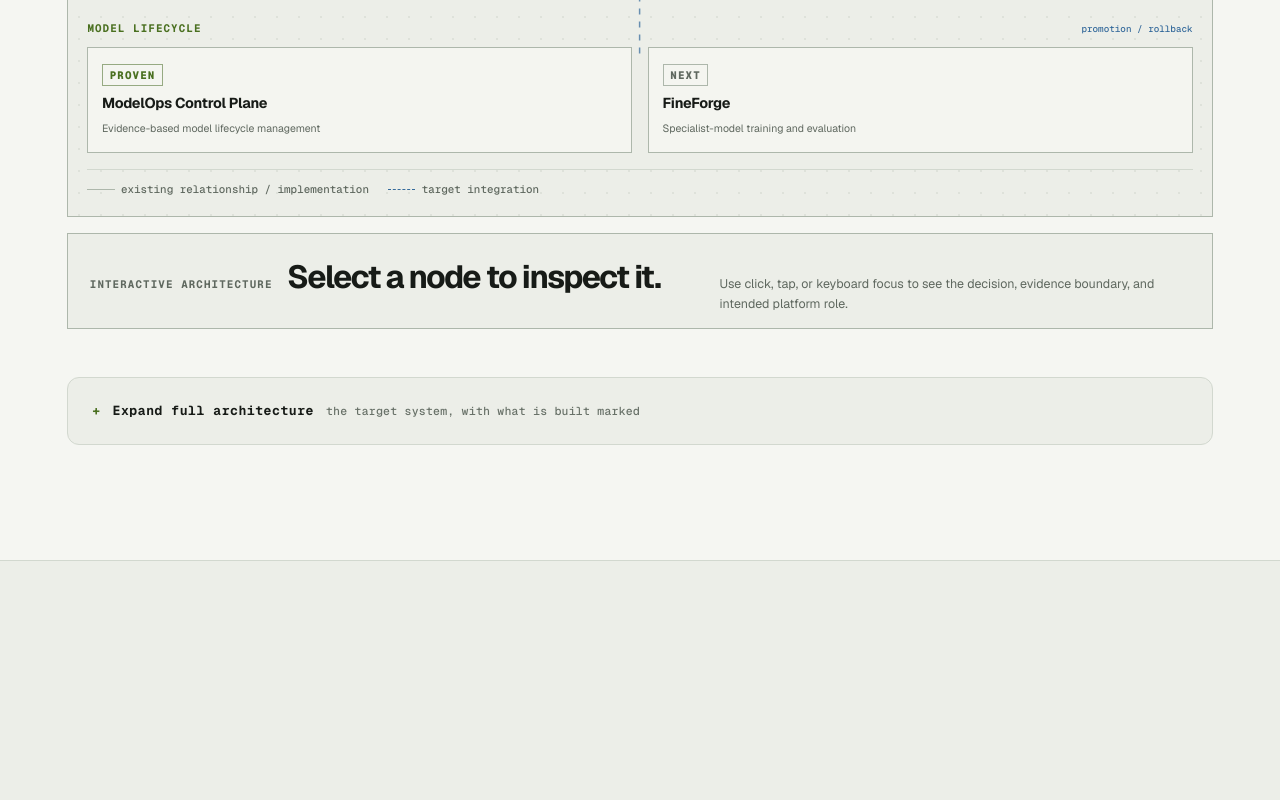
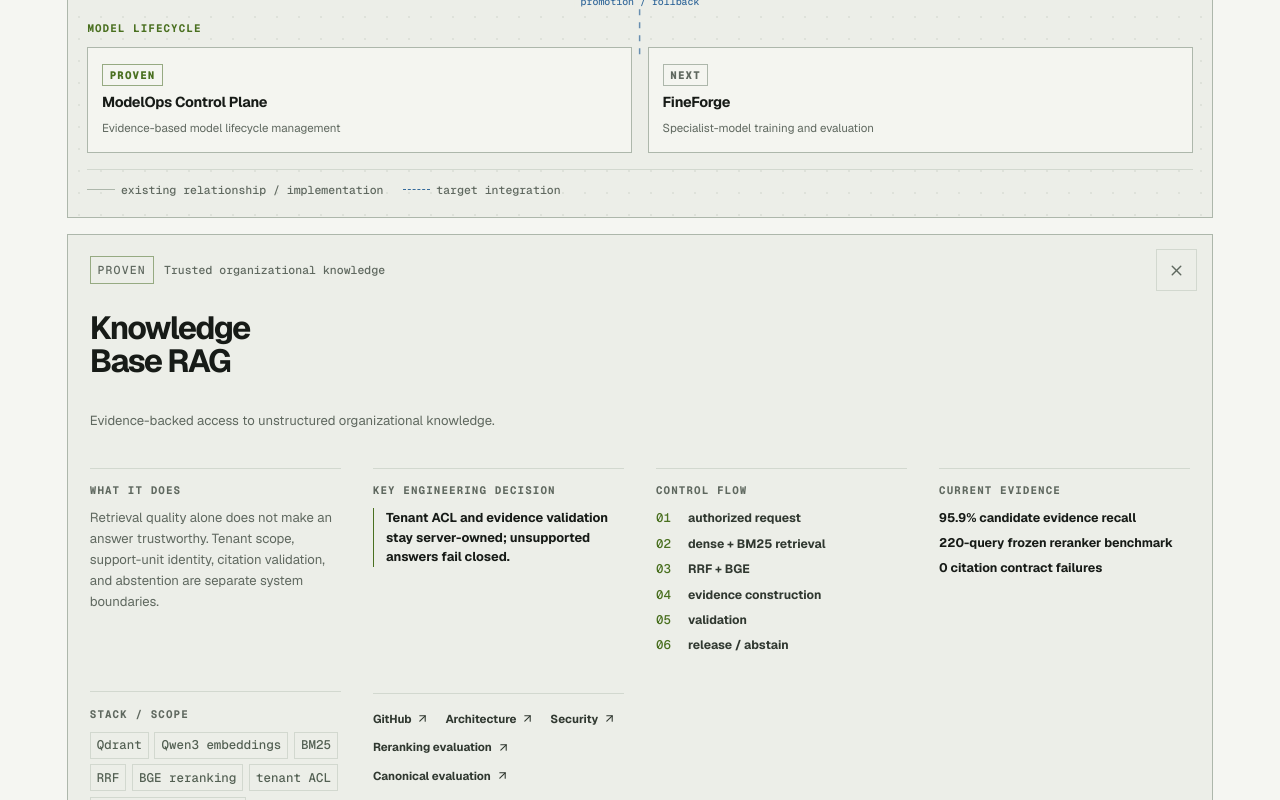
Before and after one commit to negativexq/portfolio-site, a Next.js app: page /platform in a window 1280 px wide. Shown: the part 1920-2720 px from the top of the page. Built offline with nearby package versions, Linux system fonts and the light colour scheme.

Commit message:
Polish platform architecture evidence UX

```diff
--- a/components/content/platform-page.tsx
+++ b/components/content/platform-page.tsx
@@ -145,15 +145,7 @@
   node: PlatformNode | null;
   onClose: () => void;
 }) {
-  if (!node) {
-    return (
-      <aside className="platform-detail-panel platform-detail-empty" id="platform-node-detail" aria-live="polite">
-        <p className="platform-proof-label">Interactive architecture</p>
-        <h3>Select a node to inspect it.</h3>
-        <p>Use click, tap, or keyboard focus to see the decision, evidence boundary, and intended platform role.</p>
-      </aside>
-    );
-  }
+  if (!node) return null;
 
   return (
     <aside className="platform-detail-panel" id="platform-node-detail" aria-live="polite">
@@ -224,7 +216,7 @@
 
       {node.evidence.length > 0 ? (
         <div className="platform-detail-group platform-detail-evidence">
-          <p className="platform-proof-label">Evidence</p>
+          <p className="platform-proof-label">Current evidence</p>
           <ul>
             {node.evidence.map((item) => <li key={item}>{item}</li>)}
           </ul>
@@ -256,7 +248,8 @@
 }
 
 export function PlatformPage() {
-  const [selectedId, setSelectedId] = useState<string | null>(null);
+  const defaultNodeId = "knowledge";
+  const [selectedId, setSelectedId] = useState<string | null>(defaultNodeId);
   const selectedNode = platformNodes.find((node) => node.id === selectedId) ?? null;
 
   useEffect(() => {
```
Also changed, not shown: app/globals.css.
